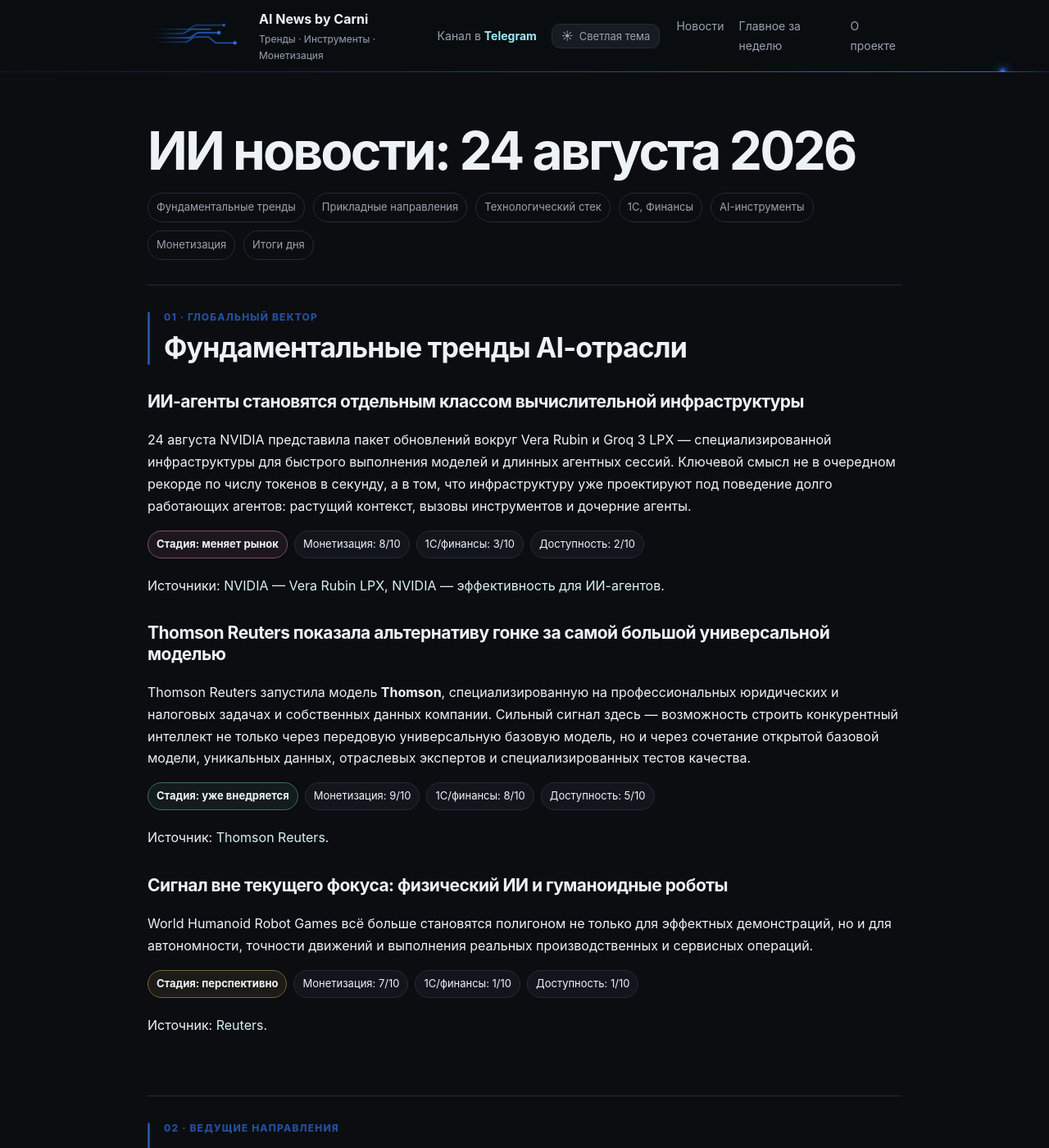
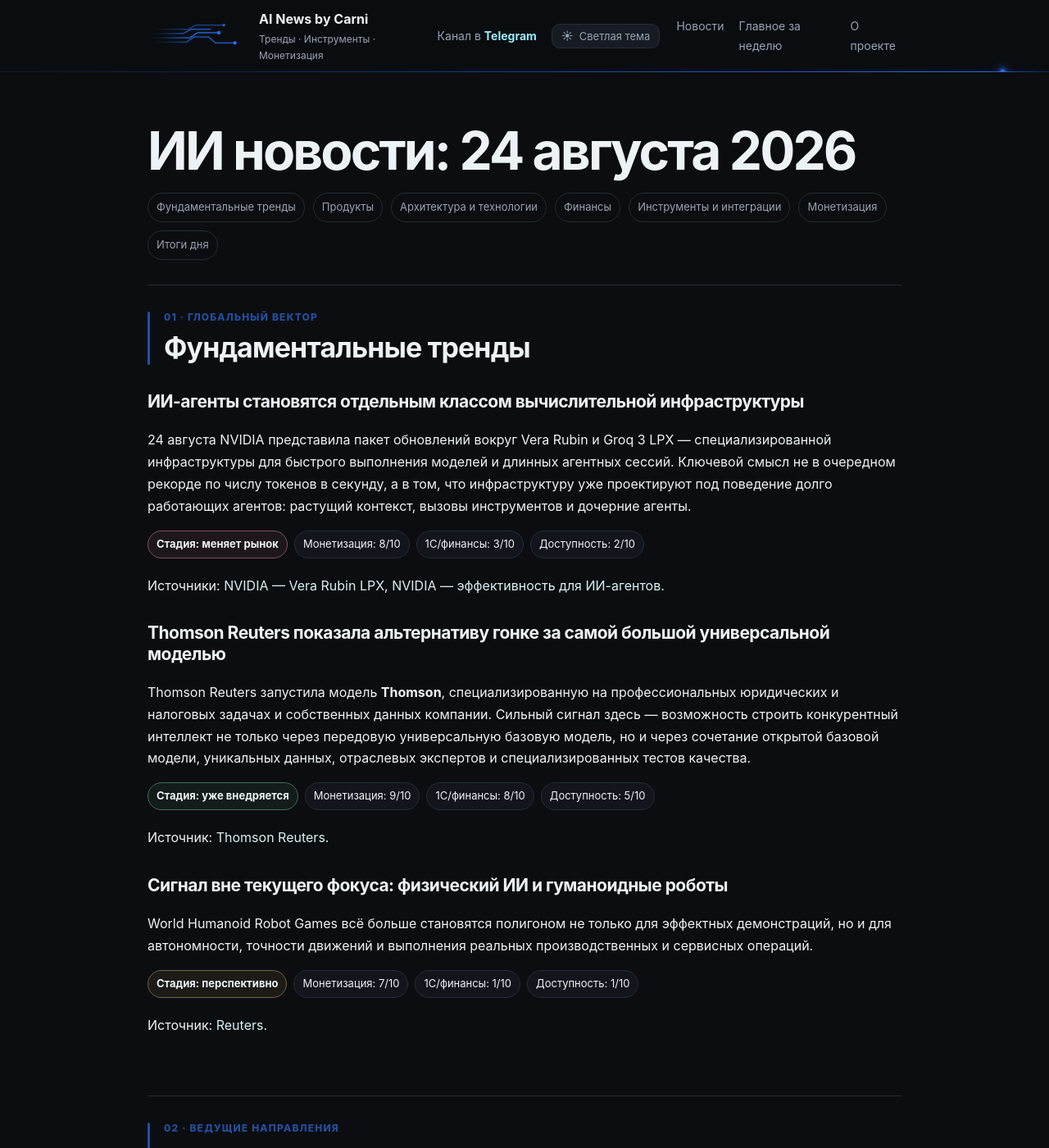
Before and after one commit to DmitryCarni/ai-news-by-carni, a Jekyll site: the page built from daily/2026-08-24.md, in a window 1280 px wide and 1400 px high. Shown: the whole window at 82% size. Built offline with Jekyll 4.4.1, drawn with Linux system fonts in a browser that asks for light colours; some of the changed text lies outside the part shown.

Commit message:
Update public report section names

```diff
--- a/_layouts/report.html
+++ b/_layouts/report.html
@@ -2,8 +2,19 @@
 layout: default
 ---
 
+{% assign report_content = content %}
+{% assign report_content = report_content | replace: '<h2 id="fundamental">Фундаментальные тренды AI-отрасли</h2>', '<h2 id="fundamental">Фундаментальные тренды</h2>' %}
+{% assign report_content = report_content | replace: '<h2 id="applied">Прикладные направления AI-отрасли</h2>', '<h2 id="applied">Где ИИ становится продуктом</h2>' %}
+{% assign report_content = report_content | replace: '<h2 id="stack">Технологический стек AI</h2>', '<h2 id="stack">Архитектура и технологии</h2>' %}
+{% assign report_content = report_content | replace: '<h2 id="finance">1С, Финансы</h2>', '<h2 id="finance">Финансы</h2>' %}
+{% assign report_content = report_content | replace: '<h2 id="finance-tools">AI-инструменты для 1С и финансов</h2>', '<h2 id="finance-tools">Инструменты и интеграции</h2>' %}
+{% assign report_content = report_content | replace: '<a href="#applied">Прикладные направления</a>', '<a href="#applied">Продукты</a>' %}
+{% assign report_content = report_content | replace: '<a href="#stack">Технологический стек</a>', '<a href="#stack">Архитектура и технологии</a>' %}
+{% assign report_content = report_content | replace: '<a href="#finance">1С, Финансы</a>', '<a href="#finance">Финансы</a>' %}
+{% assign report_content = report_content | replace: '<a href="#finance-tools">AI-инструменты</a>', '<a href="#finance-tools">Инструменты и интеграции</a>' %}
+
 <article class="report">
-{{ content }}
+{{ report_content }}
 </article>
 
 {% assign reports = site.pages | where: "report_type", page.report_type | sort: "report_date" %}
```
